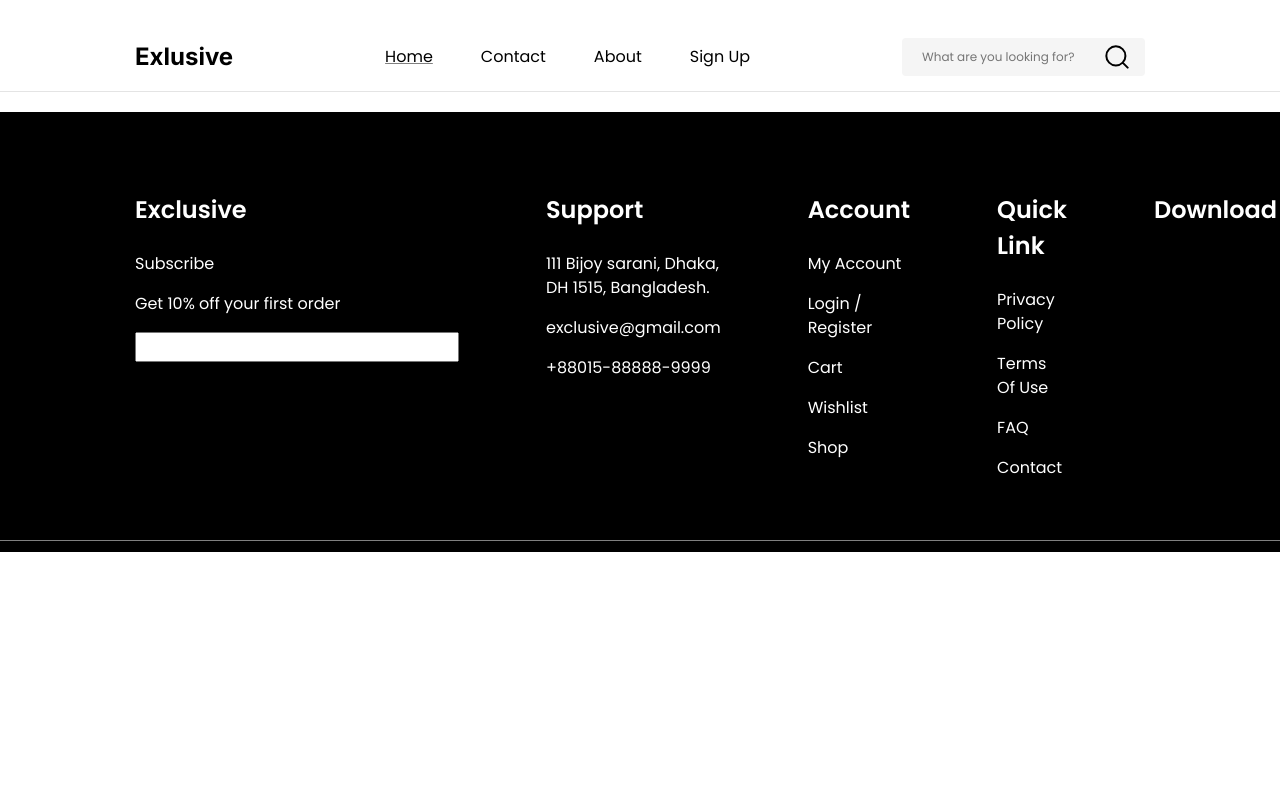
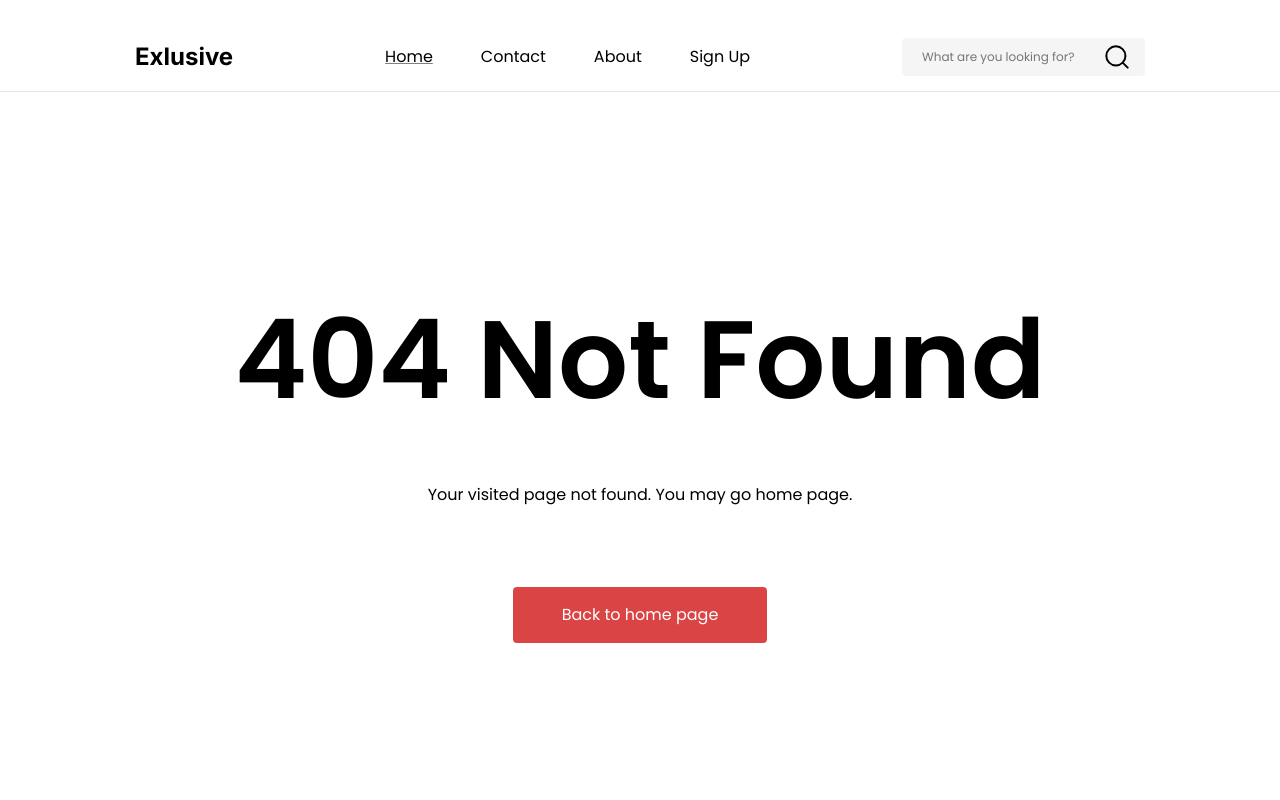
Before and after one commit to KriiLunAus/Exlusive, a React (Vite) app: page / in a window 1280 px wide. Shown: the top 800 px of the page. Built offline with nearby package versions, Linux system fonts and the light colour scheme.

Commit message:
added not found page

```diff
--- a/src/components/Nav/Nav.tsx
+++ b/src/components/Nav/Nav.tsx
@@ -1,11 +1,13 @@
 import { Routes, Route } from "react-router-dom"
 import SignUp from "../../pages/SignUp/SignUp"
+import NotFound from "../../pages/NotFound/NotFound"
 
 export default function Nav() {
     return (
         <Routes>
             <Route path="/sign-up" element={<SignUp isSignUp={true} />} />
             <Route path="/log-in" element={<SignUp isSignUp={false} />} />
+            <Route path="*" element={<NotFound />} />
         </Routes>
 
     )
--- /dev/null
+++ b/src/pages/NotFound/NotFound.module.css
@@ -0,0 +1,30 @@
+.notFoundWrapper {
+  max-width: 1440px;
+  height: 696px;
+
+  margin-inline: auto;
+
+  display: flex;
+  flex-direction: column;
+  justify-content: center;
+  align-items: center;
+}
+
+.notFoundWrapper > h2 {
+  font-size: 110px;
+  margin-bottom: 40px;
+}
+
+.backHome {
+  display: flex;
+  justify-content: center;
+  align-items: center;
+  margin-top: 80px;
+
+  width: 254px;
+  height: 56px;
+
+  background-color: #db4444;
+  color: #fff;
+  border-radius: 4px;
+}
--- /dev/null
+++ b/src/pages/NotFound/NotFound.tsx
@@ -0,0 +1,12 @@
+import css from "./NotFound.module.css"
+import { Link } from "react-router-dom"
+
+export default function NotFound() {
+    return (
+        <section className={css.notFoundWrapper}>
+            <h2>404 Not Found</h2>
+            <p>Your visited page not found. You may go home page.</p>
+            <Link className={css.backHome} to="/">Back to home page</Link>
+        </section>
+    )
+}
```
